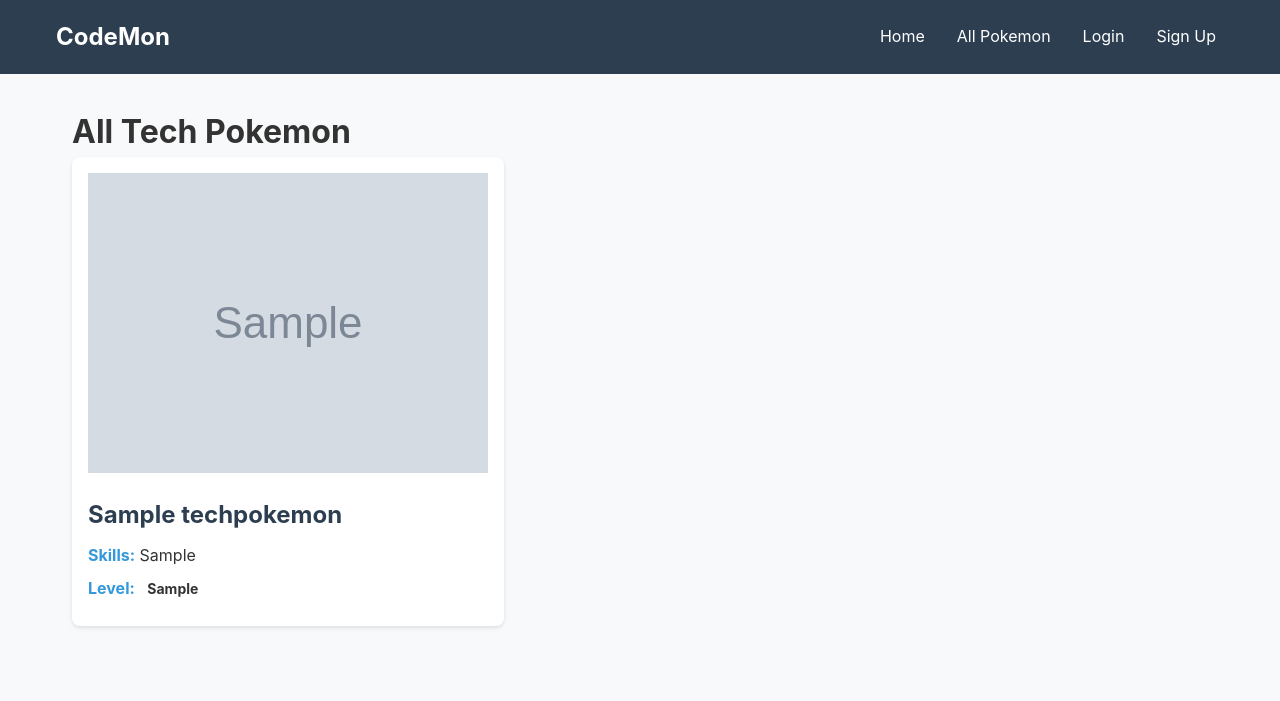
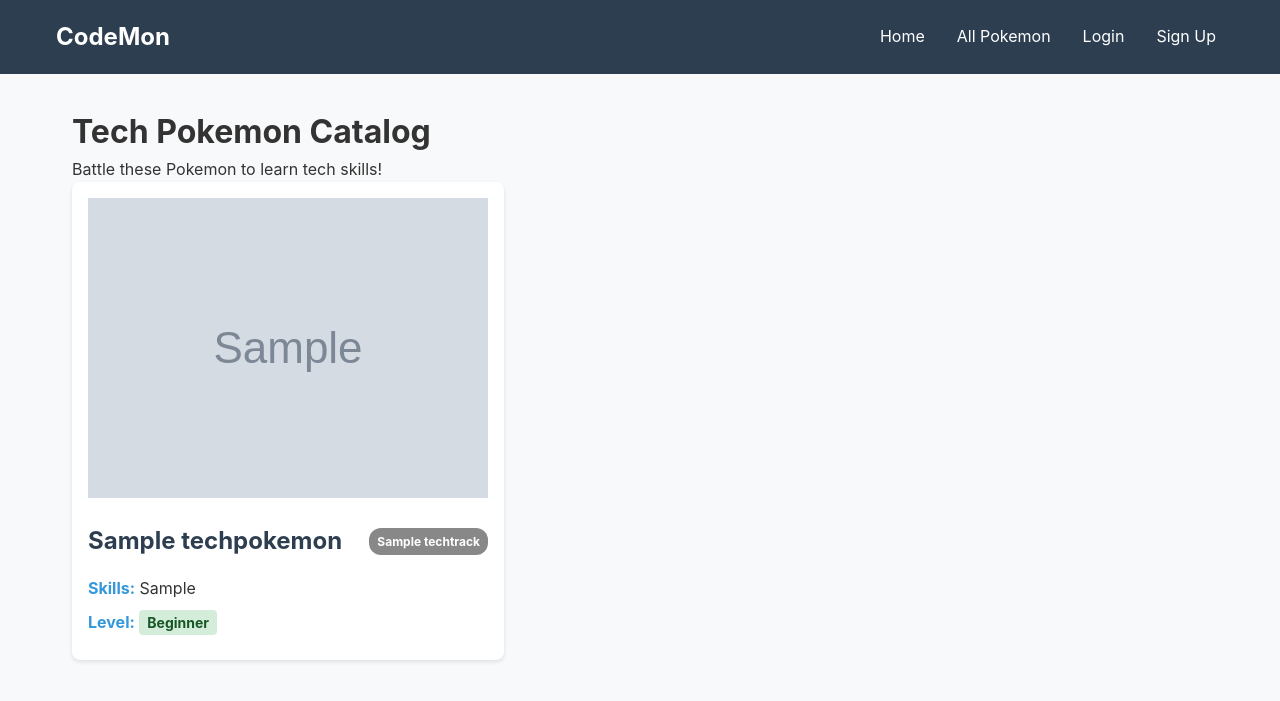
Before and after one commit to SaeedJBI/Capstone-Project, a Django app: page /pokemon/ in a window 1280 px wide. Shown: the top 701 px of the page. Run offline with Django 5.2, Linux system fonts and the light colour scheme; tables that the repository leaves empty hold one stand-in row (values such as "Sample post"); grey boxes marked "Sample" are stand-in pictures.

Commit message:
feat: implement shared Pokemon catalog with track system
- Switch from user-owned Pokemon to shared catalog using Many-to-Many via UserPokemonCollection
- Add TechTrack model for learning paths (Web Dev, Data Science, Cybersecurity, DevOps)
- Update Pokemon list to display track badges with color coding
- Remove user Pokemon creation in favor of pre-defined catalog
- Create sample Pokemon data organized by learning tracks

```diff
--- a/codemon/codemon_app/admin.py
+++ b/codemon/codemon_app/admin.py
@@ -1,5 +1,7 @@
 from django.contrib import admin
-from .models import TechPokemon, UserProfile
+from .models import TechPokemon, UserProfile, TechTrack, UserPokemonCollection
 # Register your models here.
 admin.site.register(TechPokemon)
 admin.site.register(UserProfile)
+admin.site.register(TechTrack)
+admin.site.register(UserPokemonCollection)
--- a/codemon/codemon_app/models.py
+++ b/codemon/codemon_app/models.py
@@ -4,11 +4,28 @@ from django.db.models.signals import post_save
 from django.dispatch import receiver
 
 # Create your models here.
+
+class TechTrack(models.Model):
+    name = models.CharField(max_length=100)
+    description = models.TextField()
+    color = models.CharField(max_length=20, default='#3498db')
+
+    def __str__(self):
+        return self.name
+
+
 class TechPokemon(models.Model):
+    DIFFICULTY_CHOICES = [
+        ('B', 'Beginner'),
+        ('I', 'Intermediate'),
+        ('A', 'Advanced'),
+    ]
+
     name = models.CharField(max_length=100)
     skills = models.TextField()
     image_url = models.CharField(max_length=500, blank=True)
-    difficulty = models.CharField(max_length=1, default='B')
+    difficulty = models.CharField(max_length=1, choices=DIFFICULTY_CHOICES, default='B')
+    tech_track = models.ForeignKey(TechTrack, on_delete=models.CASCADE)
 
     def __str__(self):
         return self.name
@@ -25,3 +42,15 @@ class UserProfile(models.Model):
 def create_user_profile(sender, instance, created, **kwargs):
     if created:
         UserProfile.objects.create(user=instance)
+
+class UserPokemonCollection(models.Model):
+    user = models.ForeignKey('auth.User', on_delete=models.CASCADE)
+    pokemon = models.ForeignKey(TechPokemon, on_delete=models.CASCADE)
+    captured_date = models.DateTimeField(auto_now_add=True)
+    capture_score = models.IntegerField(null=True, blank=True)
+
+    class Meta:
+        unique_together = ['user', 'pokemon']
+
+    def __str__(self):
+        return f"{self.user.username} - {self.pokemon.name}"
--- a/codemon/codemon_app/static/css/base.css
+++ b/codemon/codemon_app/static/css/base.css
@@ -298,3 +298,26 @@ input[type="password"]:focus {
         gap: 0.5rem;
     }
 }
+
+/* Track Badge Styles */
+.track-badge {
+    display: inline-block;
+    padding: 0.25rem 0.5rem;
+    border-radius: 12px;
+    color: white;
+    font-size: 0.75rem;
+    font-weight: bold;
+    margin-left: 0.5rem;
+}
+
+.pokemon-card__header {
+    display: flex;
+    align-items: center;
+    justify-content: space-between;
+    margin-bottom: 1rem;
+}
+
+.pokemon-card__name {
+    margin: 0;
+    color: var(--secondary-color);
+}
--- a/codemon/codemon_app/templates/pokemon/list.html
+++ b/codemon/codemon_app/templates/pokemon/list.html
@@ -1,10 +1,11 @@
 {% extends 'base.html' %}
-{% load static %}  <!-- ADD THIS LINE -->
+{% load static %}
 
 {% block content %}
 <div class="page-container">
     <header class="page-header">
-        <h1 class="page-title">All Tech Pokemon</h1>
+        <h1 class="page-title">Tech Pokemon Catalog</h1>
+        <p class="page-subtitle">Battle these Pokemon to learn tech skills!</p>
     </header>
 
     <div class="pokemon-grid">
@@ -12,17 +13,19 @@
         <article class="pokemon-card">
             <div class="pokemon-card__image">
                 {% if pokemon.image_url %}
-                    <!-- CHANGE THIS LINE -->
-                    <img src="{% static pokemon.image_url %}" alt="{{ pokemon.name }}" class="pokemon-img">
+                <img src="{% static pokemon.image_url %}" alt="{{ pokemon.name }}" class="pokemon-img">
                 {% else %}
-                    <div class="placeholder-img">
-                        🐉
-                    </div>
+                <div class="placeholder-img" aria-label="No image available">
+                    🐉
+                </div>
                 {% endif %}
             </div>
 
             <header class="pokemon-card__header">
                 <h2 class="pokemon-card__name">{{ pokemon.name }}</h2>
+                <span class="track-badge" style="background-color: {{ pokemon.tech_track.color }}">
+                    {{ pokemon.tech_track.name }}
+                </span>
             </header>
 
             <div class="pokemon-card__content">
@@ -33,7 +36,7 @@
                 <p class="pokemon-card__difficulty">
                     <span class="label">Level:</span>
                     <span class="difficulty-badge difficulty-{{ pokemon.difficulty|lower }}">
-                        {{ pokemon.difficulty }}
+                        {{ pokemon.get_difficulty_display }}
                     </span>
                 </p>
             </div>
```
Also changed, not shown: codemon/codemon_app/migrations/0004_techtrack_alter_techpokemon_difficulty_and_more.py (added).
